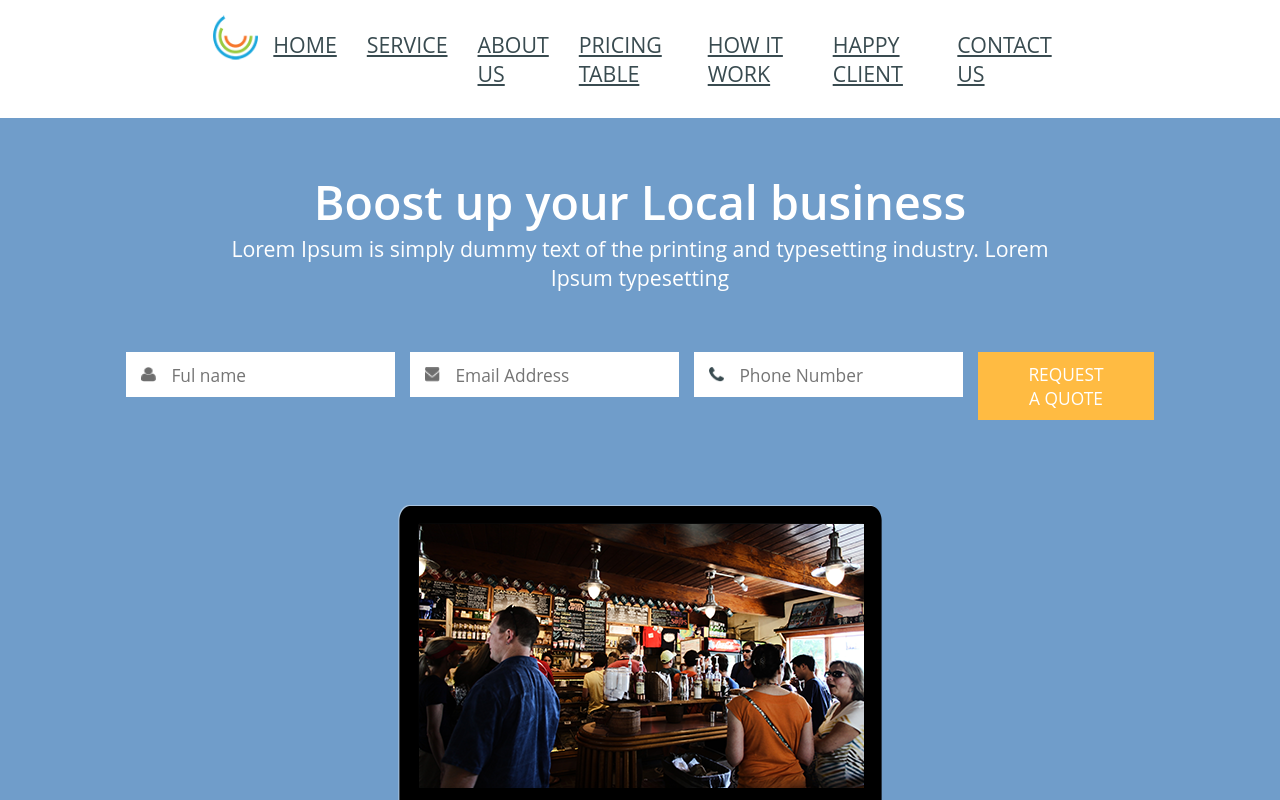
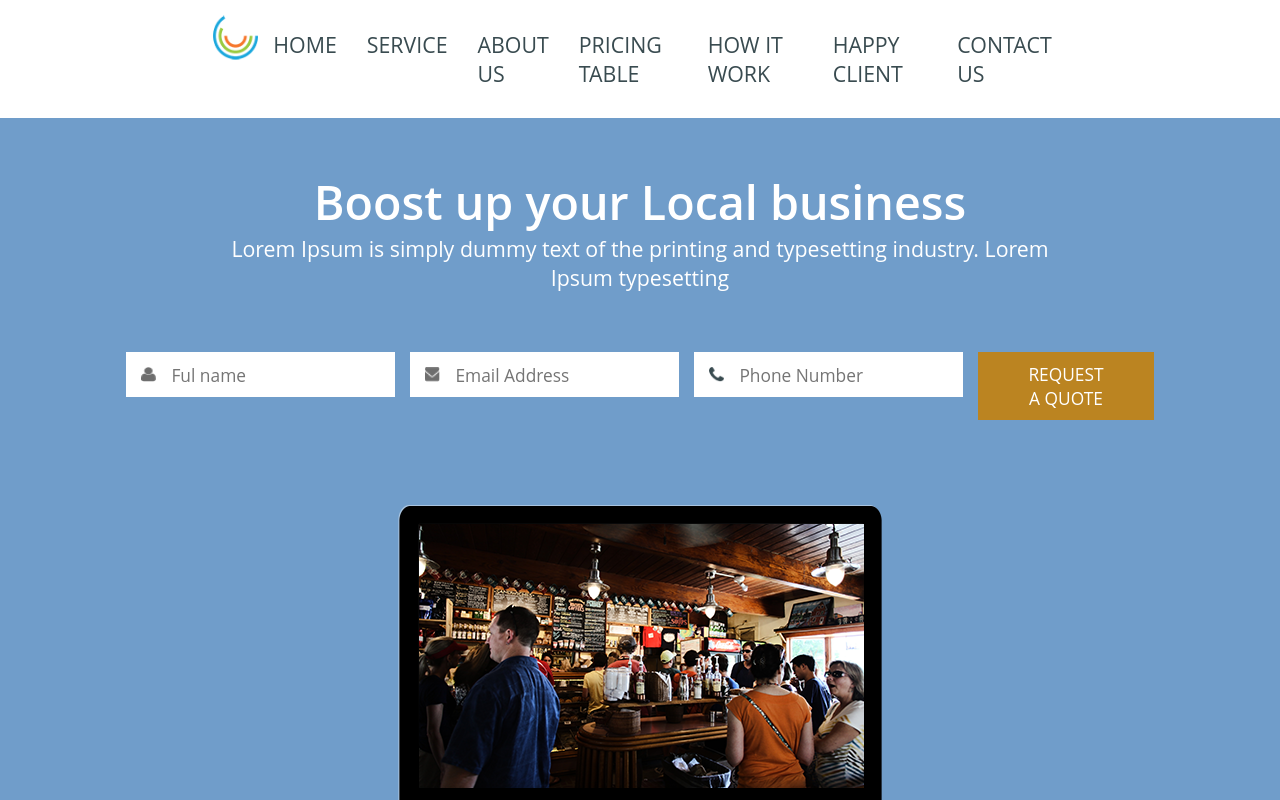
Before and after one commit to MrPelmeshik/MaslyataProj, a plain HTML site: page learning_the_layout/index.html in a window 1280 px wide. In both pictures the pointer is over the button 1066 px from the left and 386 px from the top of the page. Shown: the top 800 px of the page. Drawn offline with Linux system fonts and the light colour scheme.

Commit message:
fix: link style

```diff
--- a/learning_the_layout/index.css
+++ b/learning_the_layout/index.css
@@ -21,6 +21,11 @@ button {
     padding: 10px 50px;
     font-size: 13pt;
 }
+button:hover {
+    color: white;
+    border: none;
+    background: #bb8421;
+}
 input {
     height: 45px;
     font-size: 13pt;
@@ -28,6 +33,11 @@ input {
     border: none;
     display: block;
 }
+a {}
+a:link {
+    text-decoration: none;
+}
+a:hover {}
 
 
 .content {
```
